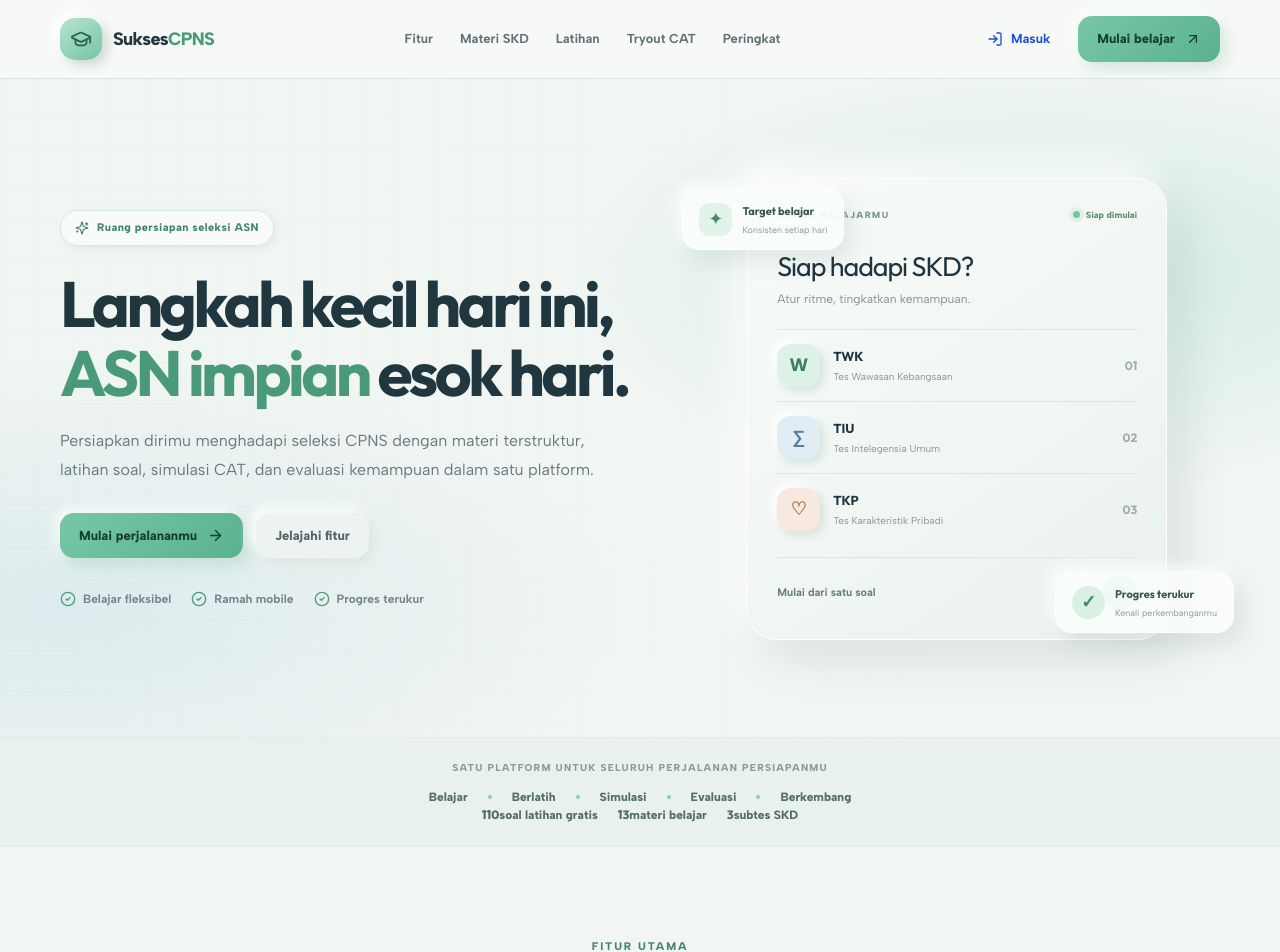
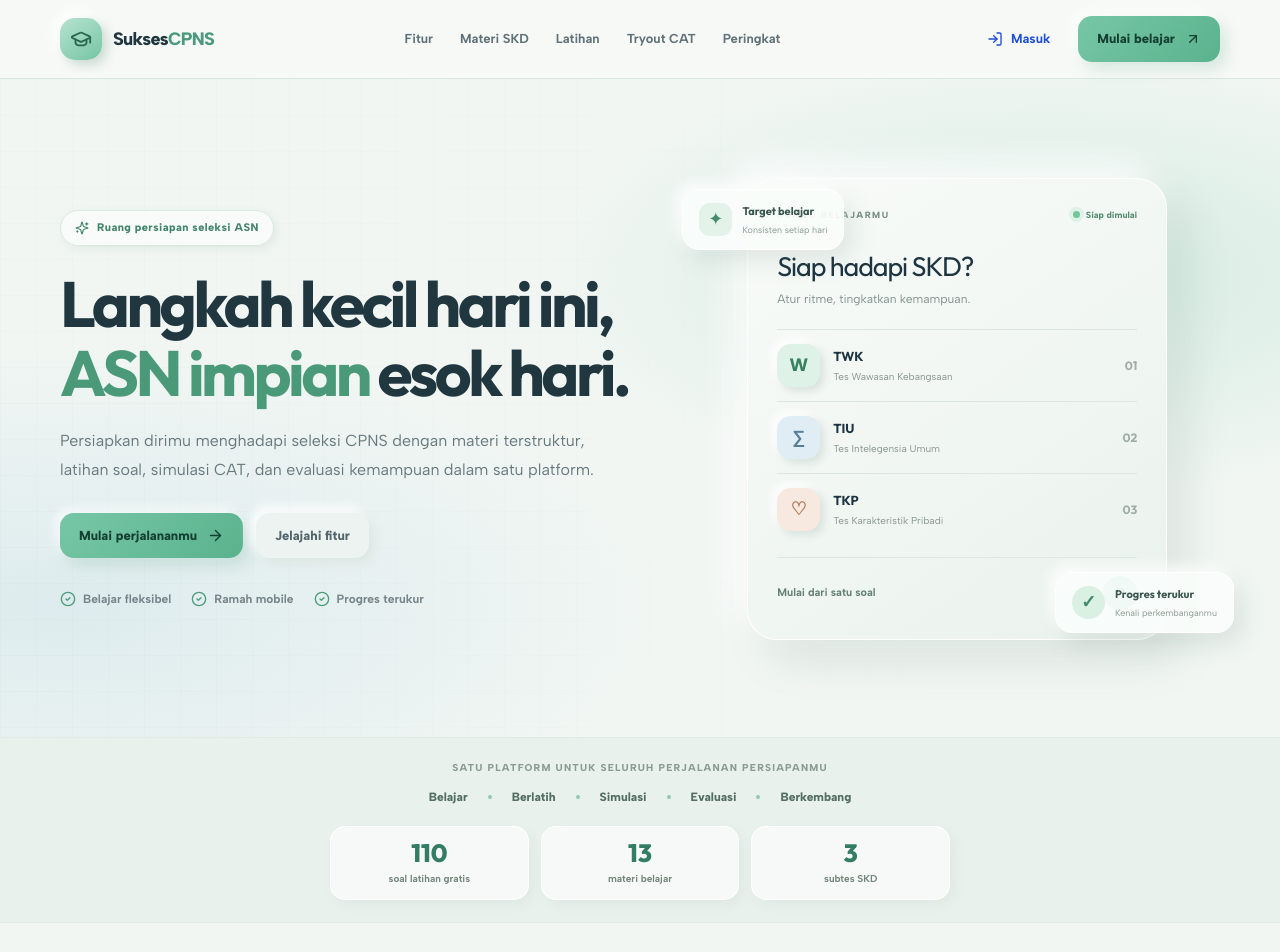
Before and after one commit to rianalfahri49-star/asn-platform, a Next.js app: page / in a window 1280 px wide. Shown: the top 952 px of the page. Built offline with nearby package versions, Linux system fonts and the light colour scheme; no server answers.

Commit message:
Style transparent homepage content statistics

```diff
--- a/app/globals.css
+++ b/app/globals.css
@@ -77,6 +77,7 @@ button, a { -webkit-tap-highlight-color: transparent; }
 .celadon-trust .celadon-container{text-align:center}
 .celadon-trust p{margin:0 0 13px;color:#8b9a93;font-size:10px;font-weight:800;letter-spacing:.12em;text-transform:uppercase}
 .celadon-trust .celadon-container>div{display:flex;align-items:center;justify-content:center;gap:20px;color:#536e62;font-size:12px;font-weight:800}
+.celadon-trust-stats{display:grid!important;grid-template-columns:repeat(3,minmax(0,1fr));gap:12px!important;max-width:620px;margin:20px auto 0}.celadon-trust-stats>div{display:grid;gap:3px;padding:13px 18px;border:1px solid rgba(255,255,255,.9);border-radius:15px;background:rgba(255,255,255,.58);box-shadow:4px 5px 12px rgba(97,128,111,.07)}.celadon-trust-stats strong{color:#347d65;font-family:Outfit,sans-serif;font-size:25px;line-height:1.1}.celadon-trust-stats span{color:#75877d;font-size:10px;font-weight:700;letter-spacing:0}
 .celadon-trust i{width:4px;height:4px;border-radius:50%;background:#8fc9ac}
 .celadon-section{padding:86px 0;background:#f1f6f3}
 .celadon-section-heading{max-width:660px;margin:0 auto 38px;text-align:center}
```
